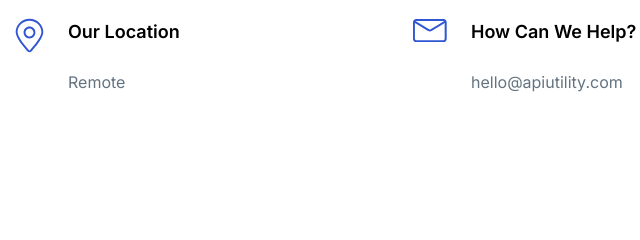
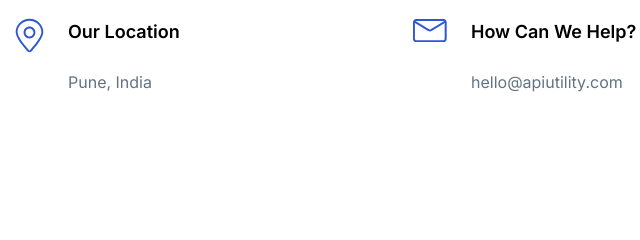
Before and after one commit to Ambivert-technologies/APIUtility-Marketing, a website: page index.html in a window 1280 px wide. Shown: the part 4895-5135 px from the top of the page, 71-711 px from the left. Drawn offline with Linux system fonts and the light colour scheme.

Commit message:
Update index.html

```diff
--- a/index.html
+++ b/index.html
@@ -1794,7 +1794,7 @@
                   <div>
                     <h5 class="mb-6 text-lg font-semibold">Our Location</h5>
                     <p class="text-base text-body-color">
-                      Remote
+                      Pune, India
                     </p>
                   </div>
                 </div>
```
